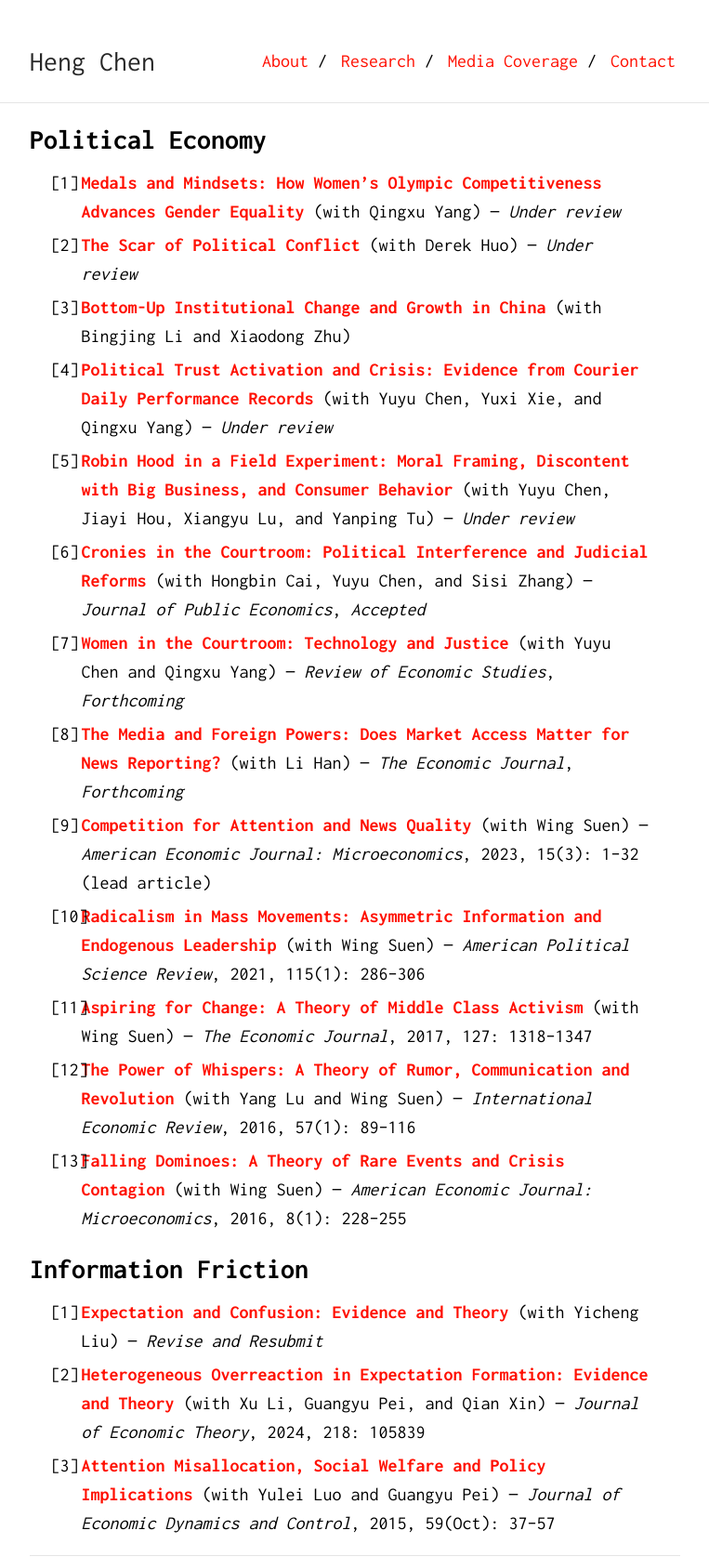
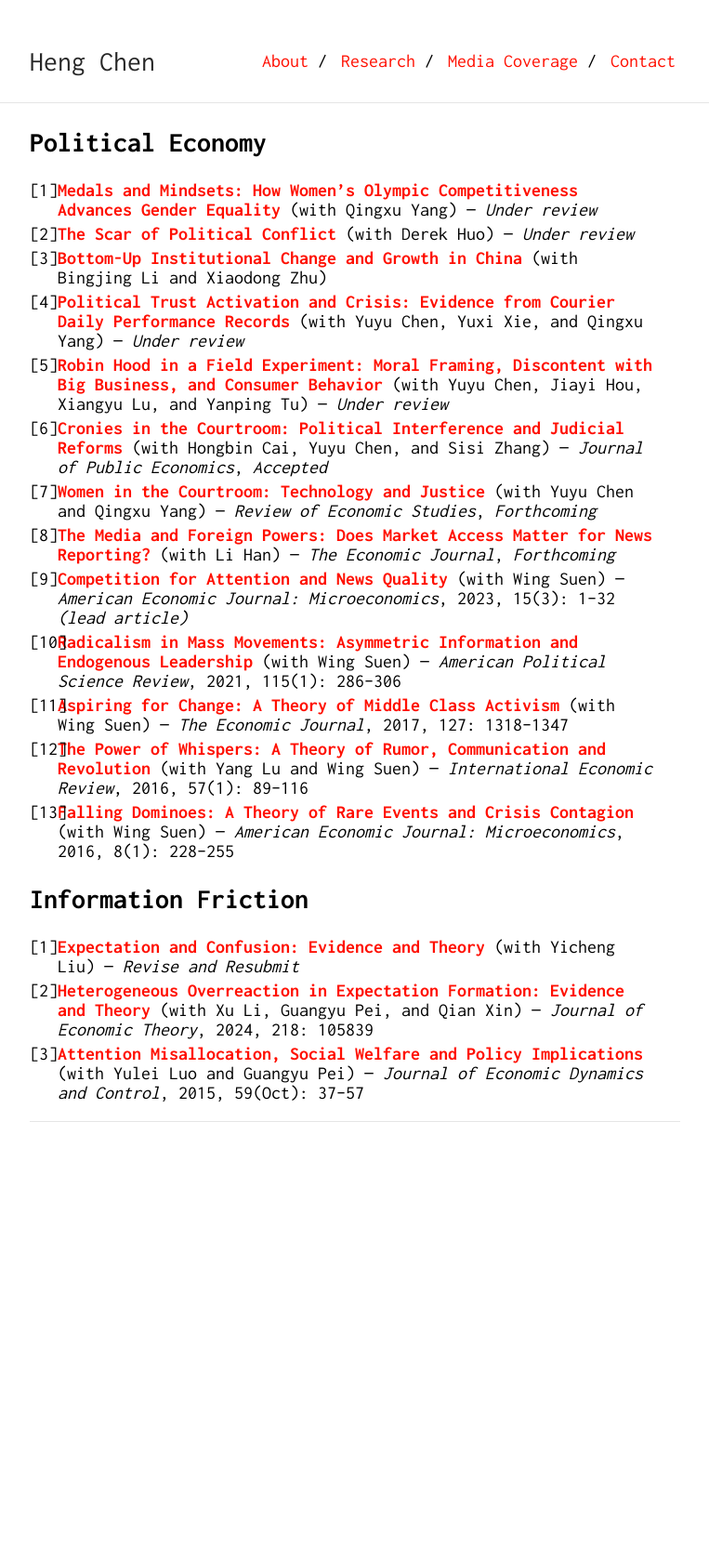
Before and after one commit to Shuyan0210611X/henrychen.github.io, a Jekyll site: the page built from research.md, in a window 1280 px wide. Shown: the whole page at 93% size, without its empty margins (258-1021 px from the left). Built offline with Jekyll 4.4.1, drawn with Linux system fonts in a browser that asks for light colours; our own code applies the rules of GitHub Pages for plain Markdown files; after the commit the page ends 1208 px from its top, so only the background shows below that; part of the change alters nothing that is shown.

Commit message:
Update research.md

```diff
--- a/research.md
+++ b/research.md
@@ -3,79 +3,24 @@ layout: default
 permalink: /research/
 ---
 
-<style>
-  .research-page {
-    max-width: 900px;
-  }
+## Political Economy
 
-  .research-page h2 {
-    margin-top: 1.2rem;
-    margin-bottom: 0.7rem;
-    line-height: 1.3;
-  }
+1. [**Medals and Mindsets: How Women’s Olympic Competitiveness Advances Gender Equality**](/files/Olyimpic.pdf) (with Qingxu Yang) — *Under review*
+1. [**The Scar of Political Conflict**](/files/housing-2025-submission.pdf) (with Derek Huo) — *Under review*
+1. [**Bottom-Up Institutional Change and Growth in China**](/files/CLZ_Feb-2025.pdf) (with Bingjing Li and Xiaodong Zhu)
+1. [**Political Trust Activation and Crisis: Evidence from Courier Daily Performance Records**](/files/JD-2025-Oct-18.pdf) (with Yuyu Chen, Yuxi Xie, and Qingxu Yang) — *Under review*
+1. [**Robin Hood in a Field Experiment: Moral Framing, Discontent with Big Business, and Consumer Behavior**](/files/Robinhood.pdf) (with Yuyu Chen, Jiayi Hou, Xiangyu Lu, and Yanping Tu) — *Under review*
+1. [**Cronies in the Courtroom: Political Interference and Judicial Reforms**](/files/cronies.pdf) (with Hongbin Cai, Yuyu Chen, and Sisi Zhang) — *Journal of Public Economics*, *Accepted*
+1. [**Women in the Courtroom: Technology and Justice**](/files/resubmission-20241126.pdf) (with Yuyu Chen and Qingxu Yang) — *Review of Economic Studies*, *Forthcoming*
+1. [**The Media and Foreign Powers: Does Market Access Matter for News Reporting?**](/files/news-website-crackdown.pdf) (with Li Han) — *The Economic Journal*, *Forthcoming*
+1. [**Competition for Attention and News Quality**](/files/Competition.pdf) (with Wing Suen) — *American Economic Journal: Microeconomics*, 2023, 15(3): 1–32 *(lead article)*
+1. [**Radicalism in Mass Movements: Asymmetric Information and Endogenous Leadership**](/files/Radicalism.pdf) (with Wing Suen) — *American Political Science Review*, 2021, 115(1): 286–306
+1. [**Aspiring for Change: A Theory of Middle Class Activism**](/files/Aspiring.pdf) (with Wing Suen) — *The Economic Journal*, 2017, 127: 1318–1347
+1. [**The Power of Whispers: A Theory of Rumor, Communication and Revolution**](/files/Thepower.pdf) (with Yang Lu and Wing Suen) — *International Economic Review*, 2016, 57(1): 89–116
+1. [**Falling Dominoes: A Theory of Rare Events and Crisis Contagion**](/files/Falling.pdf) (with Wing Suen) — *American Economic Journal: Microeconomics*, 2016, 8(1): 228–255
 
-  .research-list {
-    margin: 0 0 1.2rem 1.4rem;
-    padding: 0;
-  }
+## Information Friction
 
-  .research-list li {
-    margin: 0 0 0.6rem 0;
-    padding-left: 0.2rem;
-    line-height: 1.55;
-  }
-
-  .research-list li::marker {
-    font-variant-numeric: tabular-nums;
-    font-weight: 600;
-  }
-
-  .research-list a {
-    text-decoration: none;
-  }
-
-  .research-list a:hover {
-    text-decoration: underline;
-  }
-
-  @media (max-width: 640px) {
-    .research-page {
-      max-width: 100%;
-    }
-
-    .research-list {
-      margin-left: 1.2rem;
-    }
-
-    .research-list li {
-      margin-bottom: 0.75rem;
-      line-height: 1.6;
-    }
-  }
-</style>
-
-<div class="research-page">
-  <h2>Political Economy</h2>
-  <ol class="research-list">
-    <li><a href="/files/Olyimpic.pdf"><strong>Medals and Mindsets: How Women’s Olympic Competitiveness Advances Gender Equality</strong></a> (with Qingxu Yang) — <em>Under review</em></li>
-    <li><a href="/files/housing-2025-submission.pdf"><strong>The Scar of Political Conflict</strong></a> (with Derek Huo) — <em>Under review</em></li>
-    <li><a href="/files/CLZ_Feb-2025.pdf"><strong>Bottom-Up Institutional Change and Growth in China</strong></a> (with Bingjing Li and Xiaodong Zhu)</li>
-    <li><a href="/files/JD-2025-Oct-18.pdf"><strong>Political Trust Activation and Crisis: Evidence from Courier Daily Performance Records</strong></a> (with Yuyu Chen, Yuxi Xie, and Qingxu Yang) — <em>Under review</em></li>
-    <li><a href="/files/Robinhood.pdf"><strong>Robin Hood in a Field Experiment: Moral Framing, Discontent with Big Business, and Consumer Behavior</strong></a> (with Yuyu Chen, Jiayi Hou, Xiangyu Lu, and Yanping Tu) — <em>Under review</em></li>
-    <li><a href="/files/cronies.pdf"><strong>Cronies in the Courtroom: Political Interference and Judicial Reforms</strong></a> (with Hongbin Cai, Yuyu Chen, and Sisi Zhang) — <em>Journal of Public Economics</em>, <em>Accepted</em></li>
-    <li><a href="/files/resubmission-20241126.pdf"><strong>Women in the Courtroom: Technology and Justice</strong></a> (with Yuyu Chen and Qingxu Yang) — <em>Review of Economic Studies</em>, <em>Forthcoming</em></li>
-    <li><a href="/files/news-website-crackdown.pdf"><strong>The Media and Foreign Powers: Does Market Access Matter for News Reporting?</strong></a> (with Li Han) — <em>The Economic Journal</em>, <em>Forthcoming</em></li>
-    <li><a href="/files/Competition.pdf"><strong>Competition for Attention and News Quality</strong></a> (with Wing Suen) — <em>American Economic Journal: Microeconomics</em>, 2023, 15(3): 1–32 (lead article)</li>
-    <li><a href="/files/Radicalism.pdf"><strong>Radicalism in Mass Movements: Asymmetric Information and Endogenous Leadership</strong></a> (with Wing Suen) — <em>American Political Science Review</em>, 2021, 115(1): 286–306</li>
-    <li><a href="/files/Aspiring.pdf"><strong>Aspiring for Change: A Theory of Middle Class Activism</strong></a> (with Wing Suen) — <em>The Economic Journal</em>, 2017, 127: 1318–1347</li>
-    <li><a href="/files/Thepower.pdf"><strong>The Power of Whispers: A Theory of Rumor, Communication and Revolution</strong></a> (with Yang Lu and Wing Suen) — <em>International Economic Review</em>, 2016, 57(1): 89–116</li>
-    <li><a href="/files/Falling.pdf"><strong>Falling Dominoes: A Theory of Rare Events and Crisis Contagion</strong></a> (with Wing Suen) — <em>American Economic Journal: Microeconomics</em>, 2016, 8(1): 228–255</li>
-  </ol>
-
-  <h2>Information Friction</h2>
-  <ol class="research-list">
-    <li><a href="/files/trend20260102.pdf"><strong>Expectation and Confusion: Evidence and Theory</strong></a> (with Yicheng Liu) — <em>Revise and Resubmit</em></li>
-    <li><a href="/files/Heterogeneous.pdf"><strong>Heterogeneous Overreaction in Expectation Formation: Evidence and Theory</strong></a> (with Xu Li, Guangyu Pei, and Qian Xin) — <em>Journal of Economic Theory</em>, 2024, 218: 105839</li>
-    <li><a href="/files/Attention.pdf"><strong>Attention Misallocation, Social Welfare and Policy Implications</strong></a> (with Yulei Luo and Guangyu Pei) — <em>Journal of Economic Dynamics and Control</em>, 2015, 59(Oct): 37–57</li>
-  </ol>
-</div>
+1. [**Expectation and Confusion: Evidence and Theory**](/files/trend20260102.pdf) (with Yicheng Liu) — *Revise and Resubmit*
+1. [**Heterogeneous Overreaction in Expectation Formation: Evidence and Theory**](/files/Heterogeneous.pdf) (with Xu Li, Guangyu Pei, and Qian Xin) — *Journal of Economic Theory*, 2024, 218: 105839
+1. [**Attention Misallocation, Social Welfare and Policy Implications**](/files/Attention.pdf) (with Yulei Luo and Guangyu Pei) — *Journal of Economic Dynamics and Control*, 2015, 59(Oct): 37–57
```
